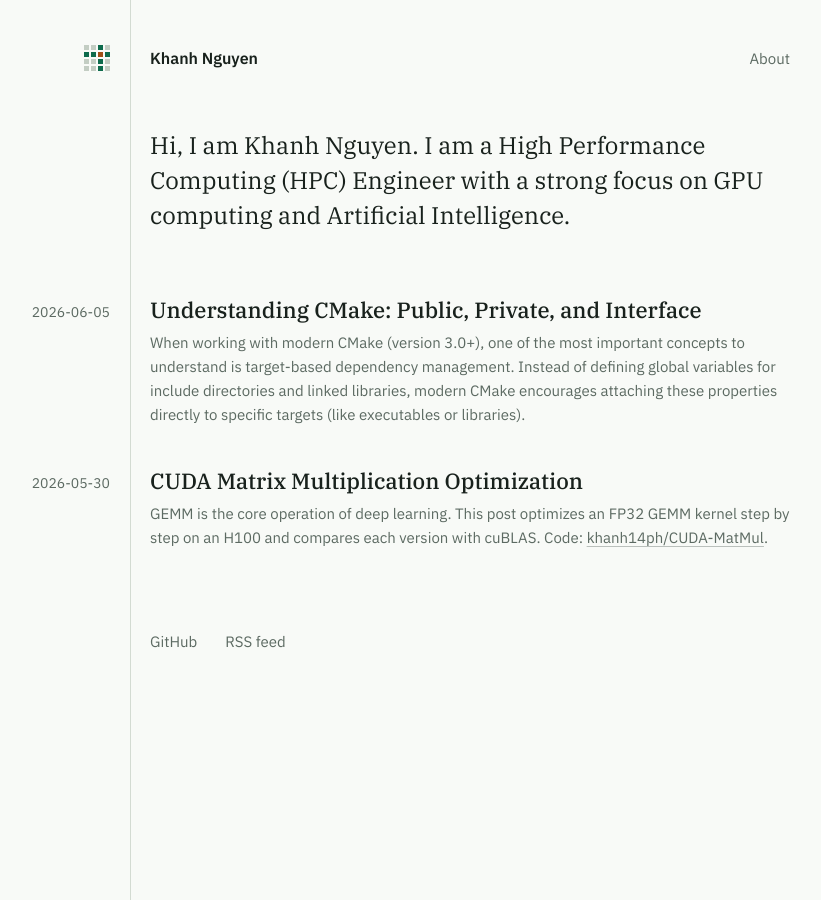
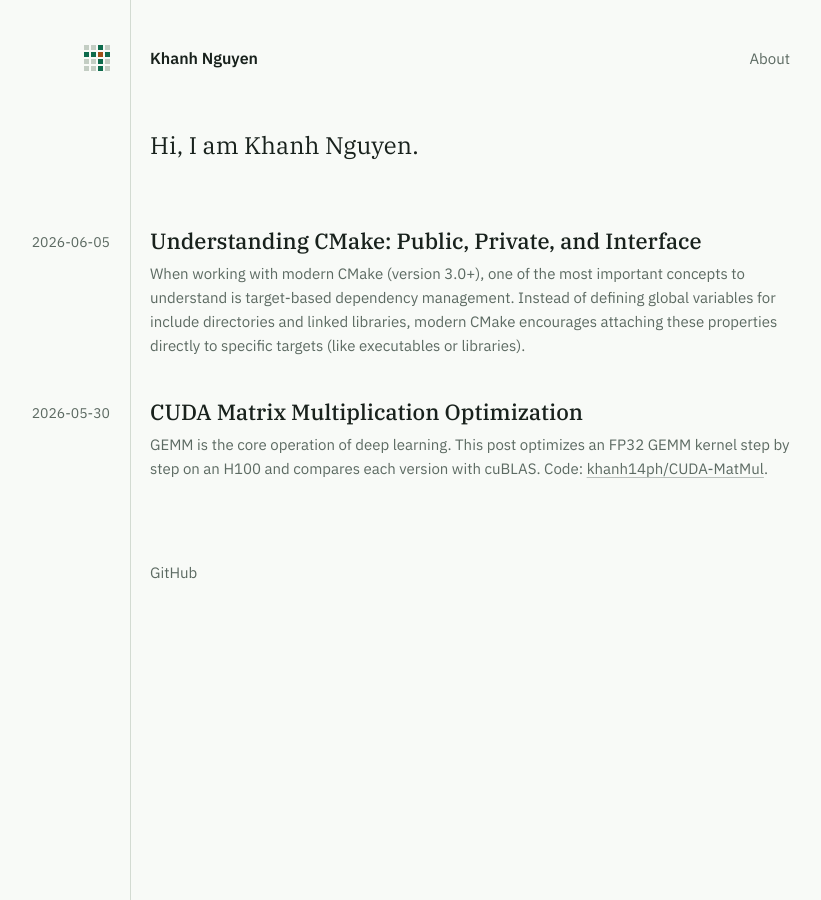
Before and after one commit to khanh14ph/khanh14ph.github.io, a Jekyll site: the page built from _pages/home.md, in a window 1280 px wide. Shown: the whole page, without its empty margins (102-923 px from the left). Built offline with Jekyll 4.4.1, drawn with Linux system fonts in a browser that asks for light colours.

Commit message:
Shorten home intro, add Moreh internship, drop RSS feed
- Home page intro is now just the greeting.
- About: add GPU Engineer Intern at Moreh (June-Sept 2026).
- Remove the jekyll-feed plugin and the feed links in the head and footer.

Co-Authored-By: Claude Fable 5.2 <noreply@anthropic.com>

```diff
--- a/Gemfile
+++ b/Gemfile
@@ -2,7 +2,6 @@ source 'https://rubygems.org'
 
 group :jekyll_plugins do
   gem 'jekyll'
-  gem 'jekyll-feed'
   gem 'jekyll-sitemap'
   gem 'jekyll-redirect-from'
   gem 'jemoji'
--- a/_config.yml
+++ b/_config.yml
@@ -70,12 +70,10 @@ timezone: Etc/UTC
 
 # Plugins
 plugins:
-  - jekyll-feed
   - jekyll-sitemap
   - jekyll-redirect-from
 
 # Mimic GitHub Pages with --safe
 whitelist:
-  - jekyll-feed
   - jekyll-sitemap
   - jekyll-redirect-from
--- a/_includes/head.html
+++ b/_includes/head.html
@@ -29,7 +29,6 @@
 <link rel="preload" href="{{ '/assets/fonts/plex/ibm-plex-sans-latin-400-normal.woff2' | relative_url }}" as="font" type="font/woff2" crossorigin>
 <link rel="preload" href="{{ '/assets/fonts/plex/ibm-plex-serif-latin-500-normal.woff2' | relative_url }}" as="font" type="font/woff2" crossorigin>
 <link rel="stylesheet" href="{{ '/assets/css/style.css' | relative_url }}">
-<link rel="alternate" type="application/atom+xml" title="{{ site.title }}" href="{{ '/feed.xml' | relative_url }}">
 
 <link rel="icon" href="{{ '/images/favicon.ico' | relative_url }}" sizes="any">
 <link rel="icon" type="image/svg+xml" href="{{ '/images/favicon.svg' | relative_url }}">
--- a/_layouts/default.html
+++ b/_layouts/default.html
@@ -23,7 +23,6 @@
 
       <footer class="site-footer">
         <a href="https://github.com/{{ site.author.github }}">GitHub</a>
-        <a href="{{ '/feed.xml' | relative_url }}">RSS feed</a>
       </footer>
     </div>
     {% include scripts.html %}
--- a/_pages/home.md
+++ b/_pages/home.md
@@ -15,4 +15,4 @@ redirect_from:
   - /books/
 ---
 
-Hi, I am Khanh Nguyen. I am a High Performance Computing (HPC) Engineer with a strong focus on GPU computing and Artificial Intelligence.
+Hi, I am Khanh Nguyen.
```
Also changed, not shown: _pages/about.md (+2 -0 lines).
